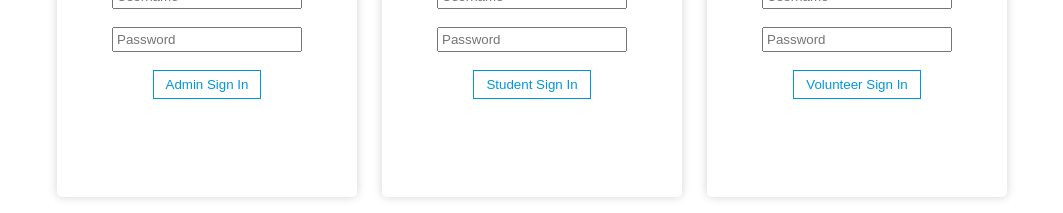
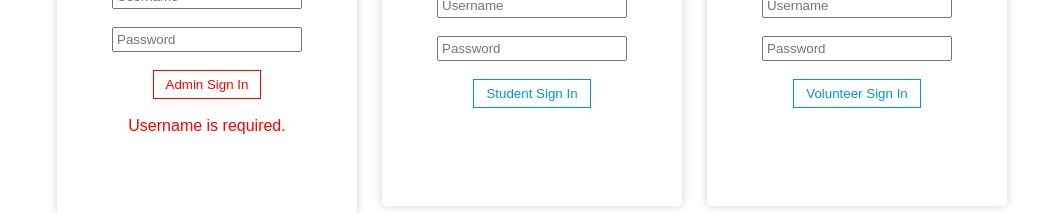
Before and after one commit to apcatanzariti/School-In-The-Cloud, a React (Create React App) app: page / in a window 1280 px wide. Shown: the part 645-858 px from the top of the page, without its empty margins (108-1171 px from the left). Built offline with nearby package versions, Linux system fonts and the light colour scheme.

Commit message:
Added validation to AdminDash and AdminLogin

```diff
--- a/package.json
+++ b/package.json
@@ -15,7 +15,8 @@
     "redux": "^4.0.5",
     "redux-thunk": "^2.3.0",
     "styled-components": "^5.2.1",
-    "web-vitals": "^1.1.0"
+    "web-vitals": "^1.1.0",
+    "yup": "^0.32.9"
   },
   "scripts": {
     "start": "react-scripts start",
--- a/src/components/AdminDash.js
+++ b/src/components/AdminDash.js
@@ -1,8 +1,9 @@
-import React, { useState } from 'react';
+import React, { useState, useEffect } from 'react';
 import { connect } from 'react-redux';
 import styled from 'styled-components';
 import { addTask } from './../actions/action';
 import Task from './Task';
+import taskSchema from './validation/addTaskSchema.js'
 
 function AdminDash (props) {
     const [task, setTask] = useState({
@@ -11,7 +12,8 @@ function AdminDash (props) {
         description: ''
     });
 
-    const [error, setError] = useState('');
+    const [error, setError] = useState('Title is required.');
+    const [disabled, setDisabled] = useState(true)
 
     function handleChange (e) {
         setTask({
@@ -57,6 +59,16 @@ function AdminDash (props) {
     //         setIsAdding: false;
     //     }
     // };
+    useEffect(() => {
+        taskSchema.isValid(task).then(valid => setDisabled(!valid))
+        taskSchema.validate(task)
+            .then(()=>{
+                setError('');
+            })
+            .catch((err)=>{
+                setError(err.errors[0])
+            })
+    }, [task])
 
     return(
         <StyledDashContainer>
@@ -98,7 +110,7 @@ function AdminDash (props) {
                         onChange={handleChange}/>
                     </div>
 
-                    <button>Add Task</button>
+                    <button disabled={disabled}>Add Task</button>
                     <StyledError>{error}</StyledError>
                 </form>
             </StyledRightSide>
@@ -170,12 +182,18 @@ const StyledRightSide = styled.div`
         background-color: white;
         padding: 2% 4% 2% 4%;
         transition: .3s;
-        cursor: pointer;
         outline: none;
     }
 
-    button:hover {
+    button:disabled{
+        border: solid 1px red;
+        color: red;
+        cursor: not-allowed;
+    }
+
+    button:hover:enabled {
         background-color: #0096DB;
+        cursor: pointer;
         color: white;
     }
 `;
--- a/src/components/AdminLogin.js
+++ b/src/components/AdminLogin.js
@@ -1,9 +1,10 @@
-import React, { useState } from 'react';
+import React, { useState, useEffect } from 'react';
 import styled from 'styled-components';
 import { useHistory } from 'react-router-dom';
 import axios from 'axios';
 import { connect } from 'react-redux';
 import { setActiveAdmin } from './../actions/action';
+import signUp from './validation/signUpSchema.js'
 
 function AdminLogin (props) {
     const [credentials, setCredentials] = useState({
@@ -11,7 +12,9 @@ function AdminLogin (props) {
         password: ''
     });
 
-    const [error, setError] = useState('');
+    const [error, setError] = useState();
+
+    const [disabled, setDisabled] = useState(true)
 
     const history = useHistory();
 
@@ -24,15 +27,8 @@ function AdminLogin (props) {
 
     function handleSubmit (e) {
         e.preventDefault();
-
-        // the 'else' portion of this will be replaced by the axios call
-        if (credentials.username === '' || credentials.password === '') {
-            setError('Username and Password must be filled out');
-        } else {
-            setError('');
-            props.setActiveAdmin(credentials);
-            history.push('/admin-dash');
-        }
+        props.setActiveAdmin(credentials);
+        history.push('/admin-dash');
 
         // axios
         // .post('http://localhost:5000/api/login', credentials)
@@ -44,6 +40,17 @@ function AdminLogin (props) {
         //     setError(err.response.data.error);
         // })
     };
+
+    useEffect(() => {
+        signUp.isValid(credentials).then(valid => setDisabled(!valid))
+        signUp.validate(credentials)
+            .then(()=>{
+                setError('');
+            })
+            .catch((err)=>{
+                setError(err.errors[0])
+            })
+    }, [credentials])
 
     return(
         <StyledAdminContainer>
@@ -69,7 +76,7 @@ function AdminLogin (props) {
                 onChange={handleChange}/>
                 </div>
 
-                <button>Admin Sign In</button>
+                <button disabled={disabled}>Admin Sign In</button>
                 <center><StyledError>{error}</StyledError></center>
 
             </form>
@@ -107,11 +114,17 @@ const StyledAdminContainer = styled.div`
         background-color: white;
         padding: 2% 4% 2% 4%;
         transition: .3s;
-        cursor: pointer;
         outline: none;
     }
 
-    button:hover {
+    button:disabled{
+        border: solid 1px red;
+        color: red;
+        cursor: not-allowed;
+    }
+
+    button:hover:enabled {
+        cursor: pointer;
         background-color: #0096DB;
         color: white;
     }
--- /dev/null
+++ b/src/components/validation/addTaskSchema.js
@@ -0,0 +1,17 @@
+import * as yup from 'yup'
+
+const TITLE_MIN = 3;
+const DESCRIPTION_MIN = 3;
+
+const taskSchema = yup.object().shape({
+    description:yup.string()
+        .trim()
+        .required("Description is required.")
+        .min(DESCRIPTION_MIN, "Description is too short."),
+    title:yup.string()
+        .trim()
+        .required("Title is required.")
+        .min(TITLE_MIN, "Title is too short."),
+})
+
+export default taskSchema;
--- /dev/null
+++ b/src/components/validation/signUpSchema.js
@@ -0,0 +1,16 @@
+import * as yup from 'yup'
+
+const USERNAME_MIN = 3;
+const PASSWORD_MIN = 3;
+
+const signUp = yup.object().shape({
+    password:yup.string()
+        .required("Password is required.")
+        .min(PASSWORD_MIN, "Password too short."),
+    username:yup.string()
+        .trim()
+        .required("Username is required.")
+        .min(USERNAME_MIN, "Username too short."),
+})
+
+export default signUp;
```
Also changed, not shown: 1 other file (tests, documents, lock files or other folders).
